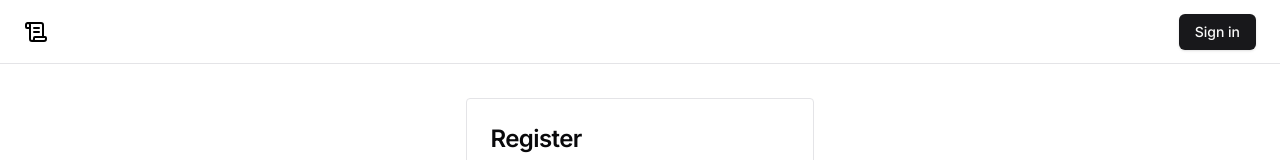
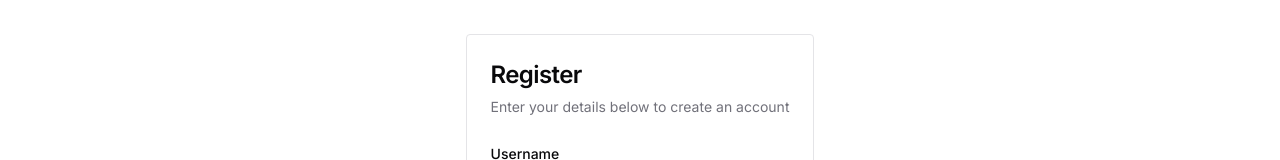
Before and after one commit to bobbrysonn/finalfrontend, a Next.js app: page /auth/register in a window 1280 px wide. Shown: the top 160 px of the page. Built offline with nearby package versions, Linux system fonts and the light colour scheme; no server answers.

Commit message:
Fixed layout stuff

```diff
--- /dev/null
+++ b/src/app/auth/layout.tsx
@@ -0,0 +1,13 @@
+export default function AuthLayout({
+  children,
+}: {
+  children: React.ReactNode
+}) {
+  return (
+    <>
+      <main className="flex items-center justify-center min-h-[85vh]">
+        {children}
+      </main>
+    </>
+  )
+}
--- a/src/app/auth/login/page.tsx
+++ b/src/app/auth/login/page.tsx
@@ -2,9 +2,5 @@ import LoginForm from "@/components/loginform";
 import { login } from "@/actions/auth";
 
 export default function Login() {
-  return (
-    <main className="flex items-center justify-center min-h-[80vh]">
-      <LoginForm login={login} />
-    </main>
-  )
+  return <LoginForm login={login} />;
 }
--- a/src/app/auth/register/page.tsx
+++ b/src/app/auth/register/page.tsx
@@ -1,10 +1,6 @@
 import RegisterForm from "@/components/registerform";
 import { register } from "@/actions/auth";
 
-export default function Login() {
-  return (
-    <main className="flex items-center justify-center min-h-[80vh]">
-      <RegisterForm register={register} />
-    </main>
-  );
+export default function Register() {
+  return <RegisterForm register={register} />
 }
--- a/src/app/layout.tsx
+++ b/src/app/layout.tsx
@@ -4,7 +4,6 @@ import "./globals.css";
 
 import { ThemeProvider } from "@/providers/theme-provider";
 import { ActivationEmailStoreProvider } from "@/providers/activationemail-store-provider";
-import Header from "@/components/header";
 import { Toaster } from "@/components/ui/toaster";
 
 const inter = Inter({
@@ -32,7 +31,6 @@ export default function RootLayout({
           disableTransitionOnChange
         >
           <ActivationEmailStoreProvider>
-            <Header />
             {children}
             <Toaster />
           </ActivationEmailStoreProvider>
--- a/src/app/page.tsx
+++ b/src/app/page.tsx
@@ -1,3 +1,5 @@
+import Header from "@/components/header";
+
 export default function Home() {
-  return <h1></h1>;
+  return <Header />
 }
--- a/src/components/registerform.tsx
+++ b/src/components/registerform.tsx
@@ -67,7 +67,6 @@ export default function RegisterForm({
   }
 
   return (
-    <main className="flex items-center justify-center min-h-[85vh]">
       <Card className="mx-auto max-w-[32rem]">
         <CardHeader>
           <CardTitle className="text-2xl">Register</CardTitle>
@@ -180,6 +179,5 @@ export default function RegisterForm({
           </div>
         </CardContent>
       </Card>
-    </main>
   );
 }
--- a/src/lib/auth.ts
+++ b/src/lib/auth.ts
@@ -14,7 +14,7 @@ export const { handlers, signIn, signOut, auth } = NextAuth({
           const { email, password } = LoginFormSchema.parse(credentials)
 
           /* Authenticate user */
-          const response = await fetch("http://127.0.0.1:8000/auth/jwt/create/", {
+          const response = await fetch(`${process.env.API_ROOT}/auth/jwt/create/`, {
             method: "POST",
             headers: { "Content-Type": "application/json" },
             body: JSON.stringify({ email, password }),
@@ -26,7 +26,7 @@ export const { handlers, signIn, signOut, auth } = NextAuth({
             const { exp, user_id, username, email } = data.access
             const refresh_token = data.refresh
 
-            user = { expiry: exp, id: user_id, username, email, refresh_token}
+            user = { expiry: exp, id: user_id, username, email, refresh_token }
           } else {
 
             throw new Error("Invalid credentials")
```
Also changed, not shown: src/app/fonts/GeistMonoVF.woff (deleted), src/app/fonts/GeistVF.woff (deleted).
